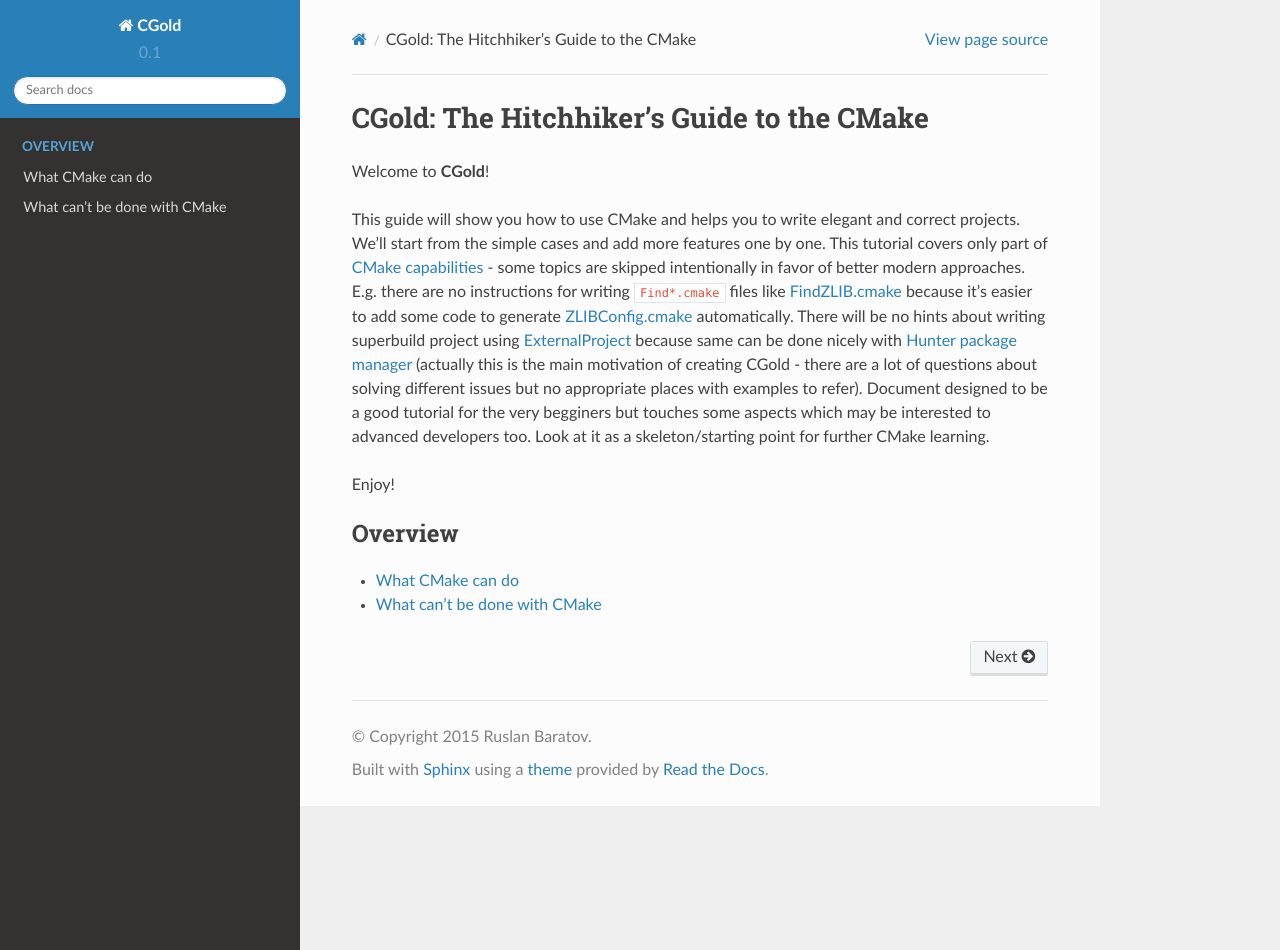
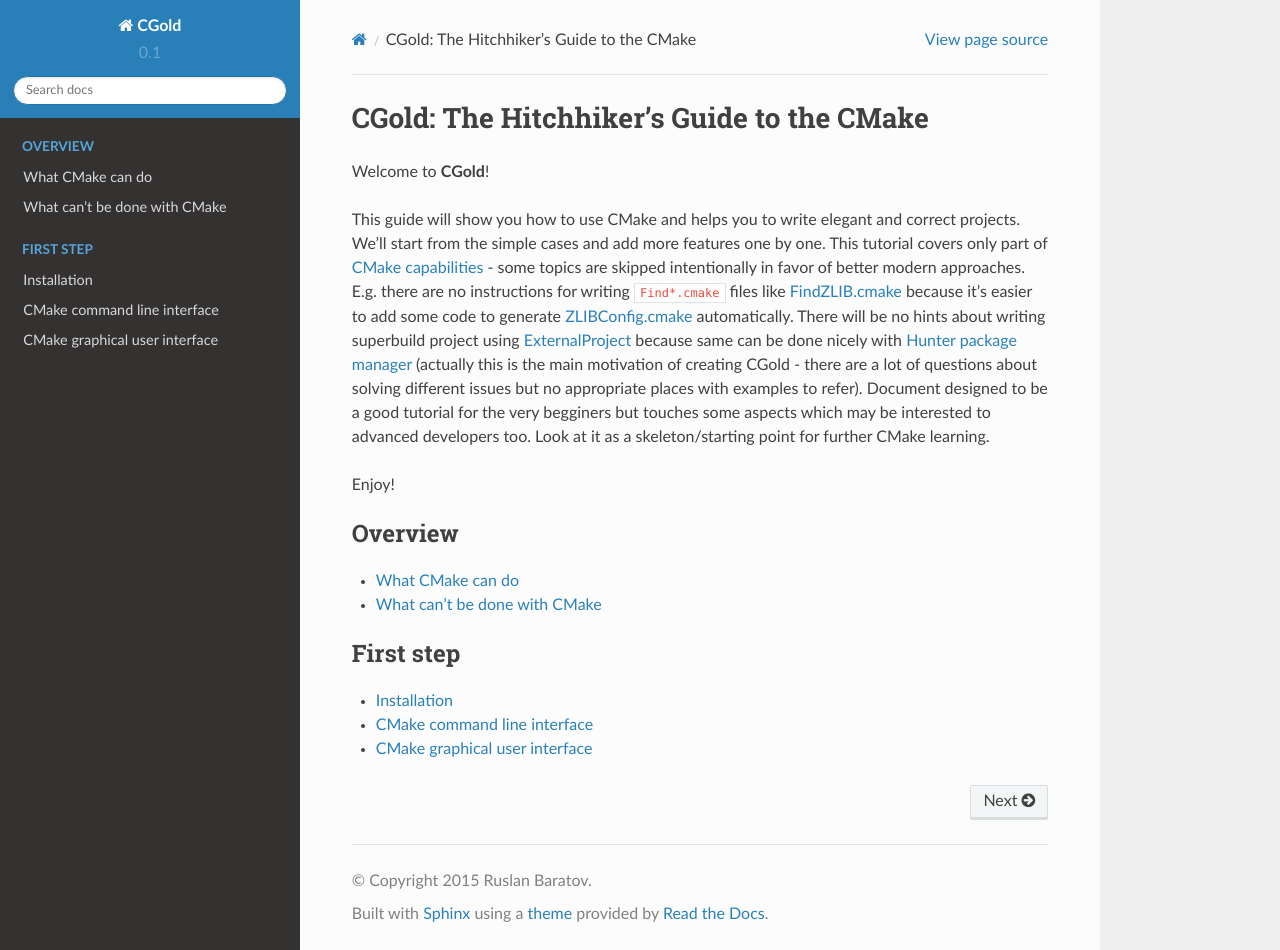
Before and after one commit to ruslo/CGold, a Sphinx documentation site: the page built from docs/index.rst, in a window 1280 px wide and 950 px high. Built offline with Sphinx 7.4.7 and the Read the Docs theme 2.0.0, drawn with Linux system fonts in a browser that asks for light colours.

Commit message:
Add first-step section

```diff
--- /dev/null
+++ b/docs/first-step/cmake-cli.rst
@@ -0,0 +1,2 @@
+CMake command line interface
+----------------------------
--- /dev/null
+++ b/docs/first-step/cmake-gui.rst
@@ -0,0 +1,2 @@
+CMake graphical user interface
+------------------------------
--- a/docs/index.rst
+++ b/docs/index.rst
@@ -27,8 +27,16 @@
 .. _Hunter package manager: https://github.com/ruslo/hunter
 
 .. toctree::
-   :maxdepth: 2
-   :caption: Overview
+  :maxdepth: 2
+  :caption: Overview
 
-   /overview/cmake-can
-   /overview/cmake-can-not
+  /overview/cmake-can
+  /overview/cmake-can-not
+
+.. toctree::
+  :maxdepth: 2
+  :caption: First step
+
+  /first-step/installation
+  /first-step/cmake-cli
+  /first-step/cmake-gui
```
Also changed, not shown: docs/first-step/installation.rst (added, +8 -0 lines).
